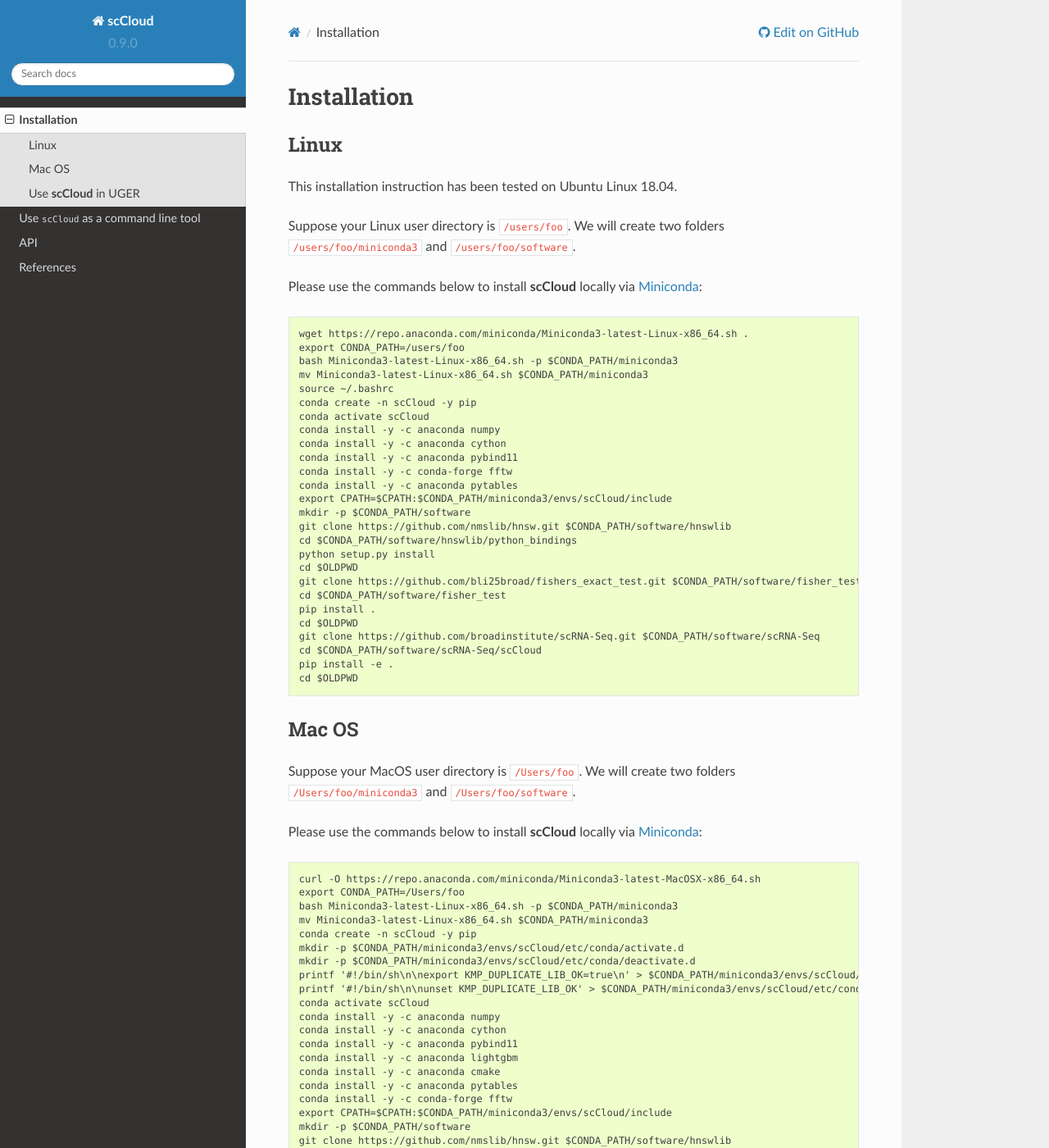
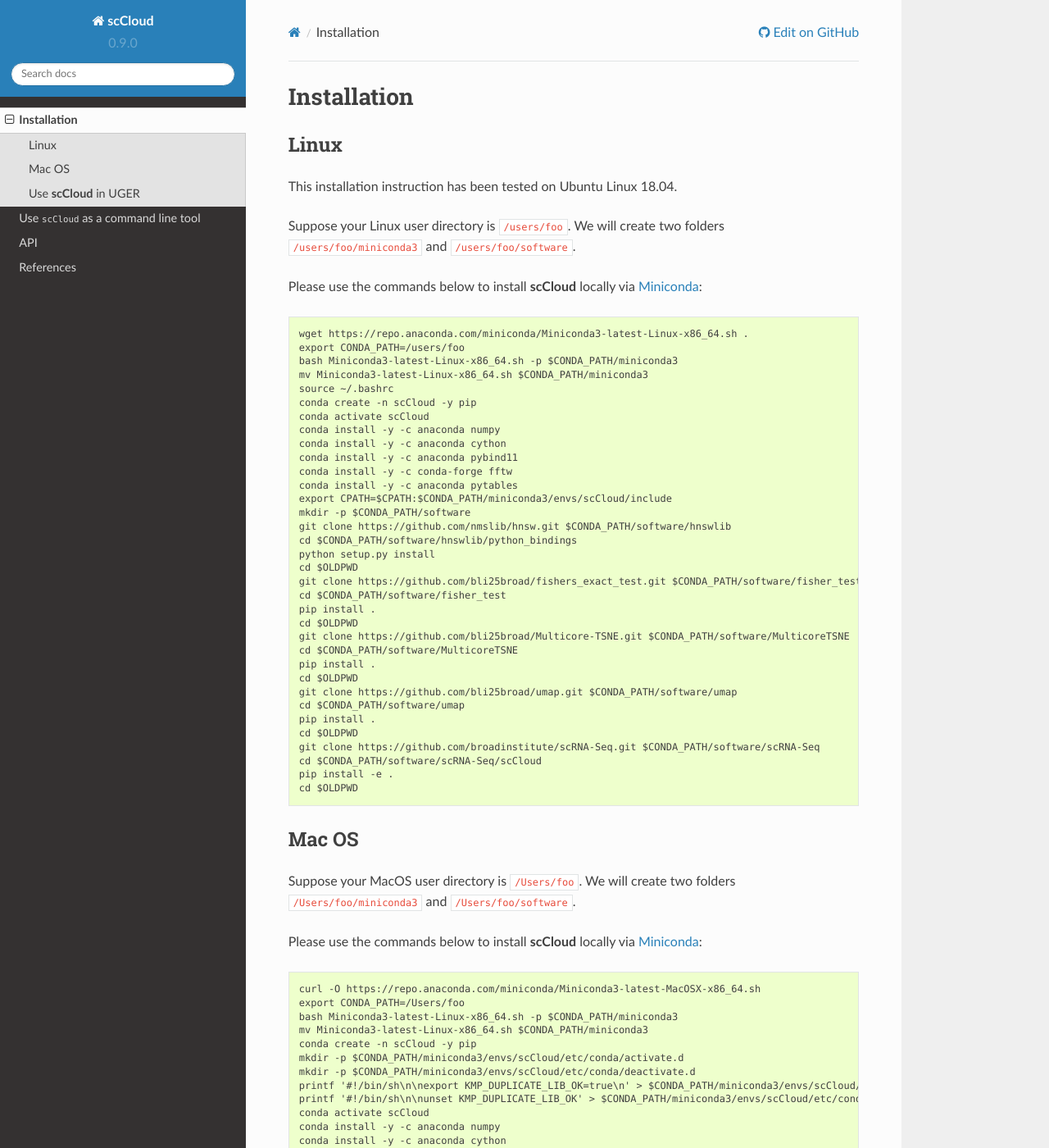
Before and after one commit to lilab-bcb/pegasus, a Sphinx documentation site: the page built from scCloud/docs/installation.rst, in a window 1280 px wide and 1400 px high. Shown: the whole window at 82% size. Built offline with Sphinx 7.4.7 and the Read the Docs theme 2.0.0, drawn with Linux system fonts in a browser that asks for light colours; formulas are drawn with MathJax 3; some of the changed text lies outside the part shown.

Commit message:
update installation by using customized MultiTSNE and umap packages

```diff
--- a/scCloud/docs/installation.rst
+++ b/scCloud/docs/installation.rst
@@ -29,6 +29,14 @@
 	cd $OLDPWD
 	git clone https://github.com/bli25broad/fishers_exact_test.git $CONDA_PATH/software/fisher_test
 	cd $CONDA_PATH/software/fisher_test
+	pip install .
+	cd $OLDPWD
+	git clone https://github.com/bli25broad/Multicore-TSNE.git $CONDA_PATH/software/MulticoreTSNE
+	cd $CONDA_PATH/software/MulticoreTSNE
+	pip install .
+	cd $OLDPWD
+	git clone https://github.com/bli25broad/umap.git $CONDA_PATH/software/umap
+	cd $CONDA_PATH/software/umap
 	pip install .
 	cd $OLDPWD
 	git clone https://github.com/broadinstitute/scRNA-Seq.git $CONDA_PATH/software/scRNA-Seq
@@ -78,6 +86,14 @@
 	git clone https://github.com/bli25broad/louvain-igraph.git $CONDA_PATH/software/louvain
 	cd $CONDA_PATH/software/louvain
 	pip install .
+	git clone https://github.com/bli25broad/Multicore-TSNE.git $CONDA_PATH/software/MulticoreTSNE
+	cd $CONDA_PATH/software/MulticoreTSNE
+	pip install .
+	cd $OLDPWD
+	git clone https://github.com/bli25broad/umap.git $CONDA_PATH/software/umap
+	cd $CONDA_PATH/software/umap
+	pip install .
+	cd $OLDPWD
 	git clone https://github.com/broadinstitute/scRNA-Seq.git $CONDA_PATH/software/scRNA-Seq
 	cd $CONDA_PATH/software/scRNA-Seq/scCloud
 	pip install -e .
```
